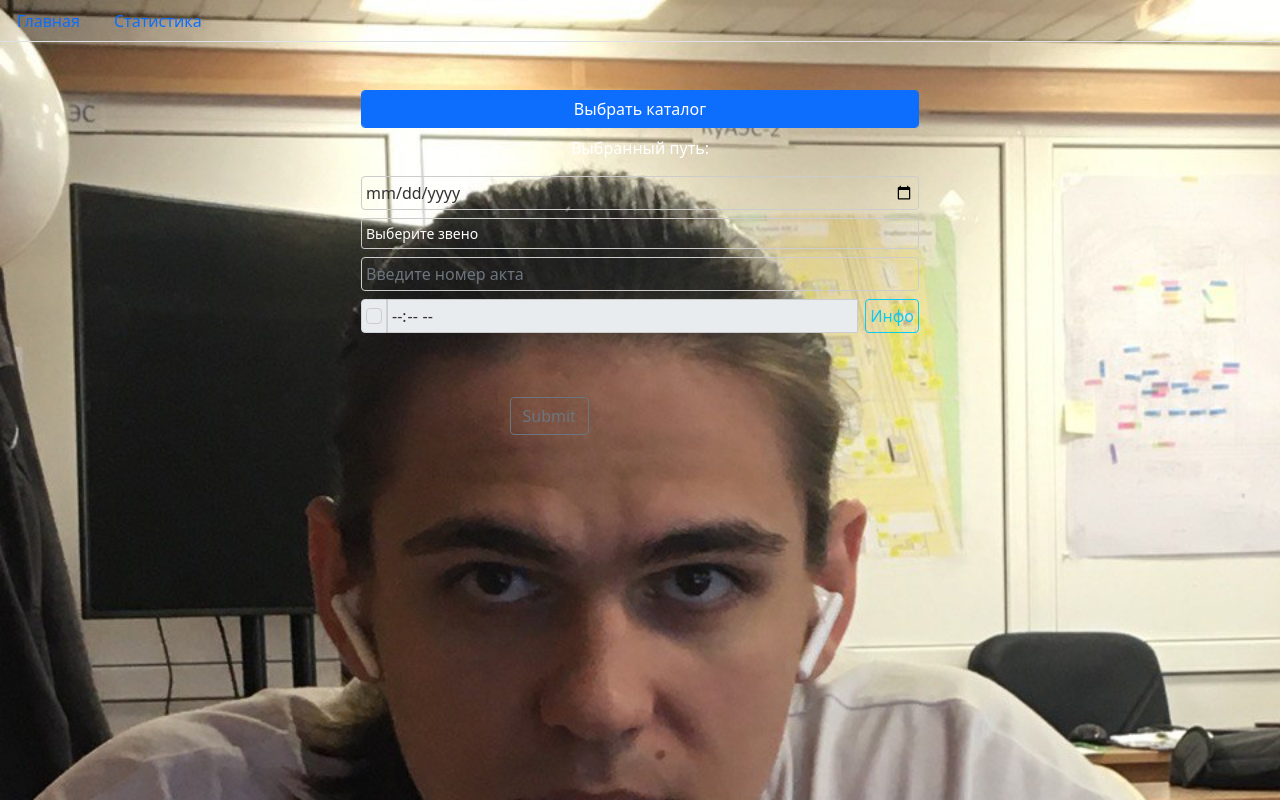
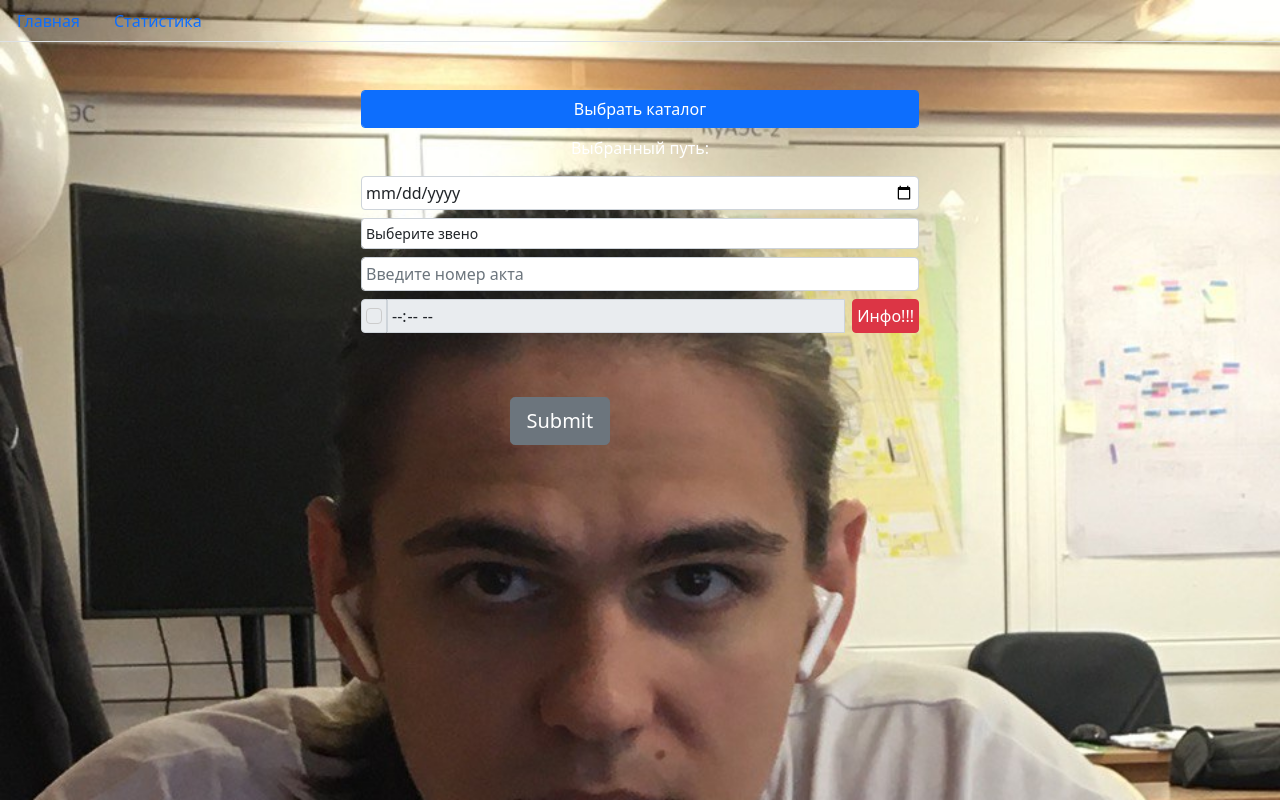
Before and after one commit to HATEBTS/TransferringFiles, a React (Create React App) app in the folder frontend/: page / in a window 1280 px wide. Built offline with nearby package versions, Linux system fonts and the light colour scheme.

Commit message:
fix front

```diff
--- a/frontend/src/components/ElementsTechnique.jsx
+++ b/frontend/src/components/ElementsTechnique.jsx
@@ -27,8 +27,8 @@ function ElementsTechnique() {
     color: '#333',
   };
    return <div>
-      <select style={transparentSelectStyles} name={"number-camera"} className={"mt-2 mx-auto w-50 form-control form-control-sm p-1"} onChange={(event) => event.target.value}>
-         <option style={transparentOptionStylesFirst}>Выберите звено</option>
+      <select name={"number-camera"} className={"mt-2 mx-auto w-50 form-control form-control-sm p-1"} onChange={(event) => event.target.value}>
+         <option >Выберите звено</option>
          {options}
       </select>
    </div>;
--- a/frontend/src/components/HomePage.jsx
+++ b/frontend/src/components/HomePage.jsx
@@ -47,10 +47,10 @@ const HomePages = (event) => {
                         <input type={"hidden"} id={"selectedPath"} name={"dirs"} /> {/* Add the hidden input for the selected path */}
                     <div className={"mt-2"}>
                         <div>
-                            <input name={"date"} type={"date"} className={"transparent-input p-1 mx-auto w-50 form-control button-dir transparent-input"}/>
+                            <input name={"date"} type={"date"} className={"p-1 mx-auto w-50 form-control button-dir"}/>
                         </div>
                         <ElementsTechnique />
-                        <input name={"number-object"} type={"text"} placeholder={"Введите номер акта"} className={"p-1 mt-2 mx-auto w-50 form-control transparent-input"} aria-label={"Small"} aria-describedby={"inputGroup-sizing-sm"}/>
+                        <input name={"number-object"} type={"text"} placeholder={"Введите номер акта"} className={"p-1 mt-2 mx-auto w-50 form-control"} aria-label={"Small"} aria-describedby={"inputGroup-sizing-sm"}/>
                     </div>
                     <div className={"justify-content-between"}>
                         <div className={"input-group mb-3"}>
@@ -58,7 +58,7 @@ const HomePages = (event) => {
                         </div>
                     </div>
                     <div className={"row"}>
-                        <p className={"mt-5 w-25 mx-auto"}><input className={"btn btn-outline-secondary"} id={"btn"} type={"submit"}/></p>
+                        <p className={"mt-5 w-25 mx-auto"}><input className={"btn btn-secondary btn-lg"} id={"btn"} type={"submit"}/></p>
                         <LoadingModal />
                     </div>
                 </form>
--- a/frontend/src/components/InfoTime.jsx
+++ b/frontend/src/components/InfoTime.jsx
@@ -21,14 +21,14 @@ const InfoTime = () => {
   return (
     <div className="app">
       <button
-          className={"btn_1 btn-outline-info p-1 mt-2 ms-2"}
+          className={"btn_1 btn-danger p-1 mt-2 ms-2"}
           type={"button"}
           onClick={() => {
           openModal();
           toggleMessage();
         }}
       >
-        Инфо
+        Инфо!!!
       </button>
       {modalOpen && (
         <div className="modal_message">
@@ -36,7 +36,7 @@ const InfoTime = () => {
             <h2 className={"text-center"}>Параметр времени съёмок!</h2>
             {showMessage && (
               <div className="message_modal text-center">
-                Выставляйте этот параметр, когда выгражаете несколько актов за один день!
+                Выставляйте этот параметр, когда выгружаете несколько актов за один день!
                   <br/>
                       Этот параметр - время окончания первой съемки!
               </div>
--- a/frontend/src/components/StateUseCheckbox.jsx
+++ b/frontend/src/components/StateUseCheckbox.jsx
@@ -25,7 +25,7 @@ function CheckBox() {
         id={"inp1"}
         type="time"
         style={{ width: "60px" }}
-        className={`transparent-input p-1 mt-2 mx-auto form-control ${!isChecked ? "disabled" : ""}`}
+        className={`p-1 mt-2 mx-auto form-control ${!isChecked ? "disabled" : ""}`}
         disabled={!isChecked}
       />
         <InfoTime />
```
Also changed, not shown: frontend/src/style/bootstrap.css, 1 other file (tests, documents, lock files or other folders).
